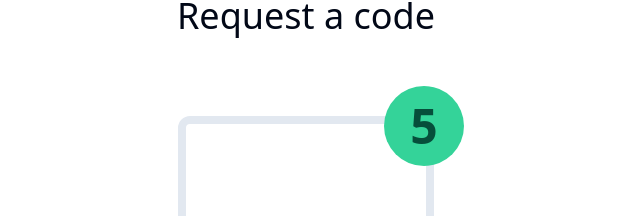
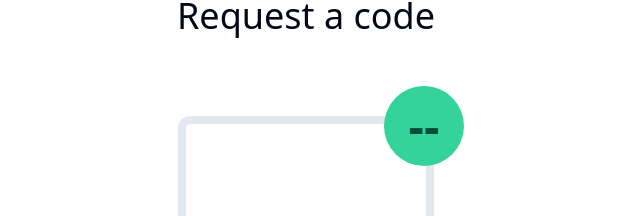
Before and after one commit to josfam/doorways, a React (Vite) app in the folder frontend/: page /code-request in a window 1280 px wide. Shown: the part 144-360 px from the top of the page, without its empty margins (334-974 px from the left). Built offline with nearby package versions, Linux system fonts and the light colour scheme.

Commit message:
Render `--` on the countdown with no code requested

```diff
--- a/frontend/src/pages/CodeRequestPage.tsx
+++ b/frontend/src/pages/CodeRequestPage.tsx
@@ -65,7 +65,7 @@ const CodeRequestPage = () => {
       <div className="flex flex-col">
         {/* container for countdown timer */}
         <div className="absolute mr-[-30px] mt-[-30px] flex h-20 w-20 items-center justify-center self-end rounded-full bg-emerald-400 text-center text-5xl font-bold text-emerald-900">
-          {timeLeft}
+          {codeWasRequested ? timeLeft : "--"}
         </div>
         <div className="flex h-64 w-64 items-center justify-center rounded-xl border-8 text-9xl">
           {code}
```
